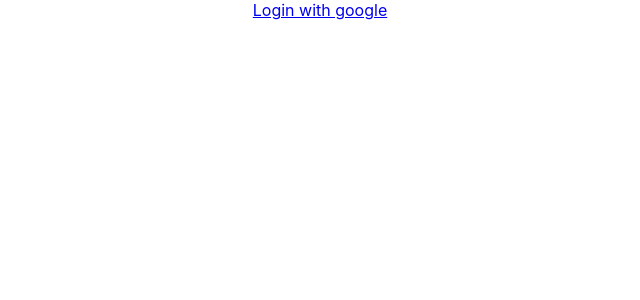
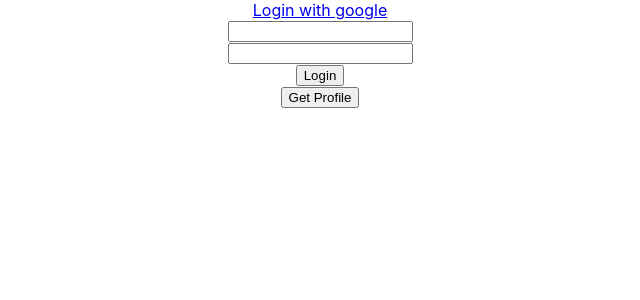
Before and after one commit to aniketbiswas21/Pix, a React (Create React App) app in the folder client/: page / in a window 1280 px wide. Shown: the top 300 px of the page, without its empty margins (320-960 px from the left). Built offline with nearby package versions, Linux system fonts and the light colour scheme.

Commit message:
added basic frontend for tessting

```diff
--- a/client/package.json
+++ b/client/package.json
@@ -6,6 +6,7 @@
     "@testing-library/jest-dom": "^4.2.4",
     "@testing-library/react": "^9.3.2",
     "@testing-library/user-event": "^7.1.2",
+    "axios": "^0.20.0",
     "react": "^16.13.1",
     "react-dom": "^16.13.1",
     "react-scripts": "3.4.3"
--- a/client/src/App.js
+++ b/client/src/App.js
@@ -1,11 +1,50 @@
-import React from "react";
+import React, { useState } from "react";
 import logo from "./logo.svg";
 import "./App.css";
+import axios from "axios";
 
 function App() {
+  const [profile, setProfile] = useState(null);
+  const [user, setUser] = useState({
+    email: "",
+    password: "",
+  });
+  const { email, password } = user;
+  const fetchProfile = async () => {
+    const res = await axios.get("http://localhost:5000/api/auth/me", {
+      withCredentials: true,
+      crossDomain: true,
+    });
+    if (res) {
+      setProfile(res.data);
+    }
+  };
+  const login = async () => {
+    const res = await axios.post("http://localhost:5000/api/auth/login", user);
+    if (res) {
+      console.log(res.data);
+    }
+  };
+  const onChange = (e) => {
+    setUser({ ...user, [e.target.id]: e.target.value });
+  };
   return (
     <div className="App">
       <a href="http://localhost:5000/api/auth/google">Login with google</a>
+      <br />
+      <input id="email" value={email} onChange={onChange} />
+      <br />
+      <input
+        id="password"
+        type="password"
+        value={password}
+        onChange={onChange}
+      />
+      <br />
+      <button onClick={login}>Login</button>
+      <br />
+      <button onClick={fetchProfile}>Get Profile</button>
+      {profile && <p>{profile}</p>}
     </div>
   );
 }
```
Also changed, not shown: 1 other file (tests, documents, lock files or other folders).
